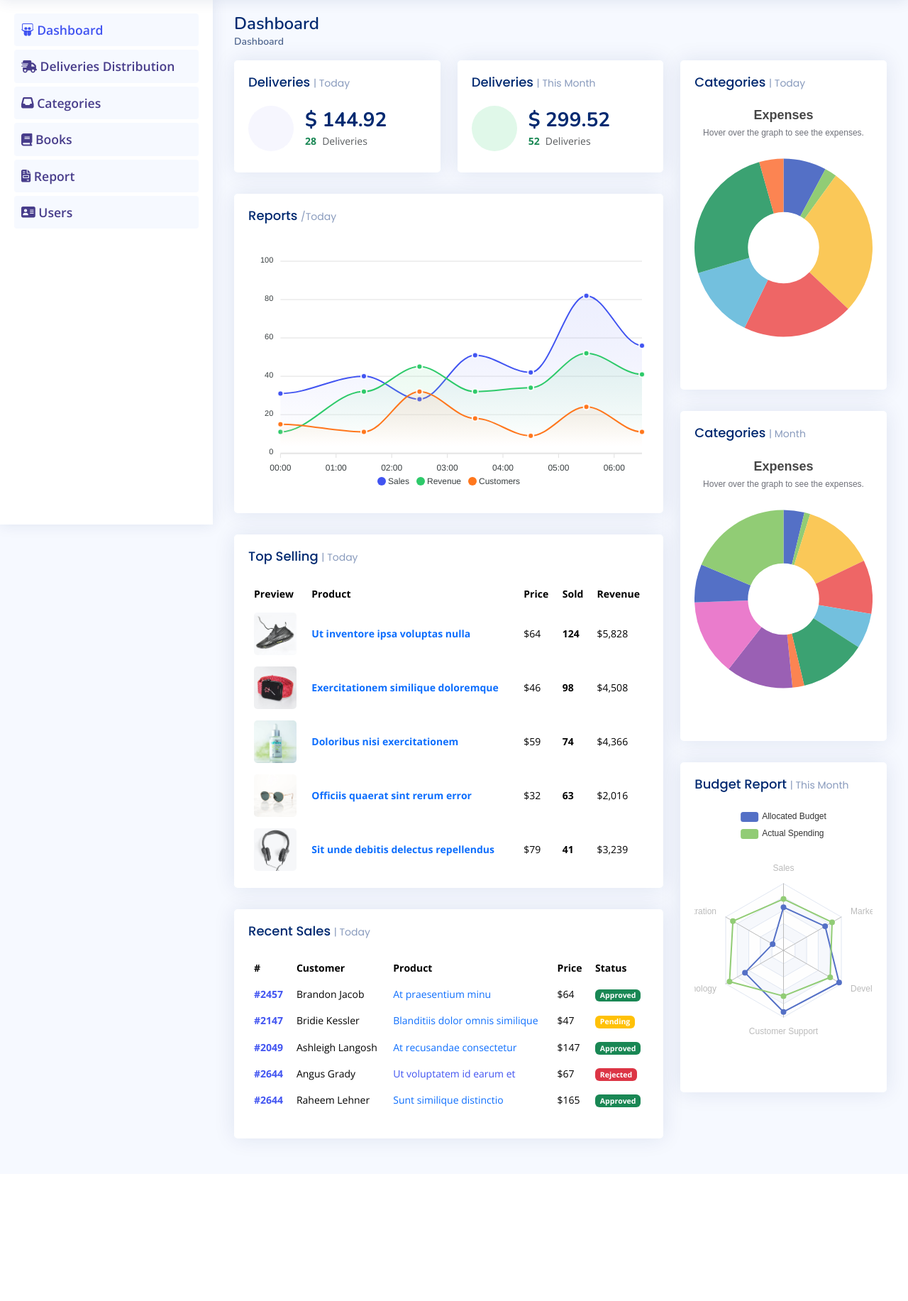
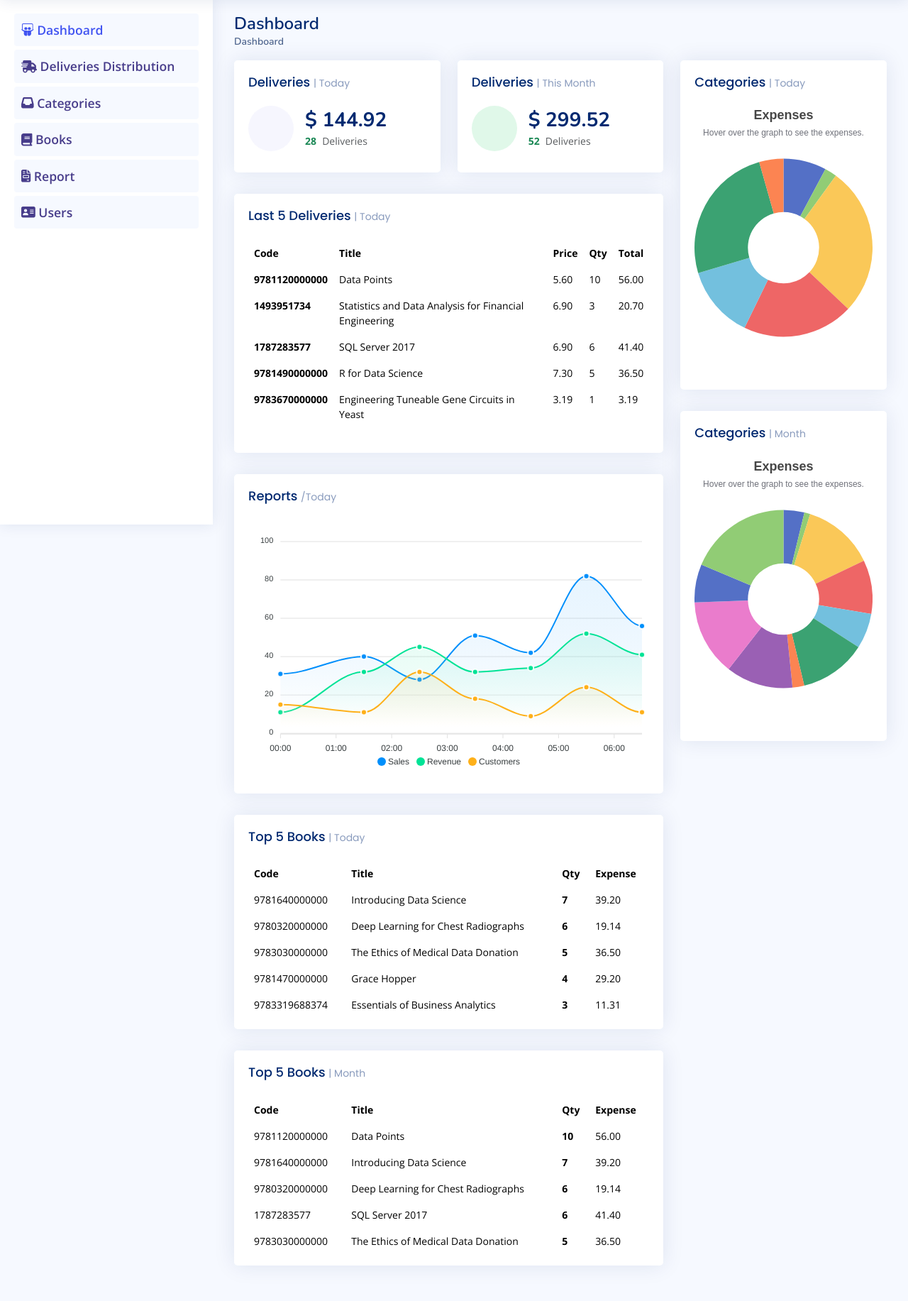
Before and after one commit to JuanRamonVarela/tracker, a Django app: page / in a window 1280 px wide. Shown: the part 61-1894 px from the top of the page at 71% size. Before the commit the page ends 1680 px from the top, so only its background shows below. Run offline with Django 4.2, Linux system fonts and the light colour scheme; a user stored in the database is signed in; data comes from the database, SQL or seed files in the repository; some libraries are stand-ins or nearby versions.

Commit message:
Last 5 top today and month added. Laste 5 Deliveries added. All this changes are from dashboar

```diff
--- a/templates/index.html
+++ b/templates/index.html
@@ -65,6 +65,40 @@
               </div>
             </div><!-- End Revenue Card -->
 
+            <!-- Recent Sales -->
+            <div class="col-12">
+              <div class="card recent-sales overflow-auto">
+                <div class="card-body">
+                  <h5 class="card-title">Last 5 Deliveries <span>| Today</span></h5>
+
+                  <table class="table table-borderless datatable">
+                    <thead>
+                      <tr>
+                        <th scope="col">Code</th>
+                        <th scope="col">Title</th>
+                        <th scope="col">Price</th>
+                        <th scope="col">Qty</th>
+                        <th scope="col">Total</th>
+                      </tr>
+                    </thead>
+                    <tbody>
+                      {% for item in last %}
+                      <tr>
+                        <th scope="row">{{item.book.book_code}}</th>
+                        <td>{{item.book.title}}</td>
+                        <td>{{item.unit_price}}</td>
+                        <td>{{item.qty}}</td>
+                        <td>{{item.total}}</td>
+                      </tr>
+                      {% endfor %}
+                    </tbody>
+                  </table>
+
+                </div>
+
+              </div>
+            </div><!-- End Recent Sales -->
+
             <!-- Reports -->
             <div class="col-12">
               <div class="card">
@@ -98,7 +132,7 @@
                         markers: {
                           size: 4
                         },
-                        colors: ['#4154f1', '#2eca6a', '#ff771d'],
+                        // colors: ['#4154f1', '#2eca6a', '#ff771d'],
                         fill: {
                           type: "gradient",
                           gradient: {
@@ -139,122 +173,77 @@
               <div class="card top-selling overflow-auto">
 
                 <div class="card-body pb-0">
-                  <h5 class="card-title">Top Selling <span>| Today</span></h5>
-
+                  <h5 class="card-title">Top 5 Books <span>| Today</span></h5>
+                  {% if top_today.no_info%}
+                  <h3>{{top_today.no_info}}</h3>
+                  {% else %}
                   <table class="table table-borderless">
                     <thead>
                       <tr>
-                        <th scope="col">Preview</th>
-                        <th scope="col">Product</th>
-                        <th scope="col">Price</th>
-                        <th scope="col">Sold</th>
-                        <th scope="col">Revenue</th>
+                        <th scope="col">Code</th>
+                        <th scope="col">Title</th>
+                        <th scope="col">Qty</th>
+                        <th scope="col">Expense</th>
                       </tr>
                     </thead>
                     <tbody>
+                      {% for top in top_today %}
                       <tr>
-                        <th scope="row"><a href="#"><img src="{% static '/img/product-1.jpg' %}" alt=""></a></th>
-                        <td><a href="#" class="text-primary fw-bold">Ut inventore ipsa voluptas nulla</a></td>
-                        <td>$64</td>
-                        <td class="fw-bold">124</td>
-                        <td>$5,828</td>
+                        <td>
+                          {{top.code}}
+                        </td>
+                        <td>{{top.title}}</td>
+                        <td class="fw-bold">{{top.qty}}</td>
+                        <td>{{top.total|floatformat:2}}</td>
                       </tr>
-                      <tr>
-                        <th scope="row"><a href="#"><img src="{% static '/img/product-2.jpg' %}" alt=""></a></th>
-                        <td><a href="#" class="text-primary fw-bold">Exercitationem similique doloremque</a></td>
-                        <td>$46</td>
-                        <td class="fw-bold">98</td>
-                        <td>$4,508</td>
-                      </tr>
-                      <tr>
-                        <th scope="row"><a href="#"><img src="{% static '/img/product-3.jpg' %}" alt=""></a></th>
-                        <td><a href="#" class="text-primary fw-bold">Doloribus nisi exercitationem</a></td>
-                        <td>$59</td>
-                        <td class="fw-bold">74</td>
-                        <td>$4,366</td>
-                      </tr>
-                      <tr>
-                        <th scope="row"><a href="#"><img src="{% static '/img/product-4.jpg' %}" alt=""></a></th>
-                        <td><a href="#" class="text-primary fw-bold">Officiis quaerat sint rerum error</a></td>
-                        <td>$32</td>
-                        <td class="fw-bold">63</td>
-                        <td>$2,016</td>
-                      </tr>
-                      <tr>
-                        <th scope="row"><a href="#"><img src="{% static '/img/product-5.jpg' %}" alt=""></a></th>
-                        <td><a href="#" class="text-primary fw-bold">Sit unde debitis delectus repellendus</a></td>
-                        <td>$79</td>
-                        <td class="fw-bold">41</td>
-                        <td>$3,239</td>
-                      </tr>
+                      {% endfor %}
                     </tbody>
                   </table>
+                  {% endif %}
+                </div>
 
+              </div>
+            </div><!-- End Top Selling -->
+
+            <!-- Top Selling -->
+            <div class="col-12">
+              <div class="card top-selling overflow-auto">
+
+                <div class="card-body pb-0">
+                  <h5 class="card-title">Top 5 Books <span>| Month</span></h5>
+                  {% if top_month.no_info%}
+                  <h3>{{top_month.no_info}}</h3>
+                  {% else %}
+                  <table class="table table-borderless">
+                    <thead>
+                      <tr>
+                        <th scope="col">Code</th>
+                        <th scope="col">Title</th>
+                        <th scope="col">Qty</th>
+                        <th scope="col">Expense</th>
+                      </tr>
+                    </thead>
+                    <tbody>
+                      {% for top in top_month %}
+                      <tr>
+                        <td>
+                          {{top.code}}
+                        </td>
+                        <td>{{top.title}}</td>
+                        <td class="fw-bold">{{top.qty}}</td>
+                        <td>{{top.total|floatformat:2}}</td>
+                      </tr>
+                      {% endfor %}
+                    </tbody>
+                  </table>
+                  {% endif %}
                 </div>
 
               </div>
             </div><!-- End Top Selling -->
 
 
-            <!-- Recent Sales -->
-            <div class="col-12">
-              <div class="card recent-sales overflow-auto">
-                <div class="card-body">
-                  <h5 class="card-title">Recent Sales <span>| Today</span></h5>
 
-                  <table class="table table-borderless datatable">
-                    <thead>
-                      <tr>
-                        <th scope="col">#</th>
-                        <th scope="col">Customer</th>
-                        <th scope="col">Product</th>
-                        <th scope="col">Price</th>
-                        <th scope="col">Status</th>
-                      </tr>
-                    </thead>
-                    <tbody>
-                      <tr>
-                        <th scope="row"><a href="#">#2457</a></th>
-                        <td>Brandon Jacob</td>
-                        <td><a href="#" class="text-primary">At praesentium minu</a></td>
-                        <td>$64</td>
-                        <td><span class="badge bg-success">Approved</span></td>
-                      </tr>
-                      <tr>
-                        <th scope="row"><a href="#">#2147</a></th>
-                        <td>Bridie Kessler</td>
-                        <td><a href="#" class="text-primary">Blanditiis dolor omnis similique</a></td>
-                        <td>$47</td>
-                        <td><span class="badge bg-warning">Pending</span></td>
-                      </tr>
-                      <tr>
-                        <th scope="row"><a href="#">#2049</a></th>
-                        <td>Ashleigh Langosh</td>
-                        <td><a href="#" class="text-primary">At recusandae consectetur</a></td>
-                        <td>$147</td>
-                        <td><span class="badge bg-success">Approved</span></td>
-                      </tr>
-                      <tr>
-                        <th scope="row"><a href="#">#2644</a></th>
-                        <td>Angus Grady</td>
-                        <td><a href="#" class="text-primar">Ut voluptatem id earum et</a></td>
-                        <td>$67</td>
-                        <td><span class="badge bg-danger">Rejected</span></td>
-                      </tr>
-                      <tr>
-                        <th scope="row"><a href="#">#2644</a></th>
-                        <td>Raheem Lehner</td>
-                        <td><a href="#" class="text-primary">Sunt similique distinctio</a></td>
-                        <td>$165</td>
-                        <td><span class="badge bg-success">Approved</span></td>
-                      </tr>
-                    </tbody>
-                  </table>
-
-                </div>
-
-              </div>
-            </div><!-- End Recent Sales -->
 
 
 
@@ -383,19 +372,7 @@
             </div>
           </div><!-- End Website Traffic -->
           <!-- Budget Report -->
-          <div class="card">
-            <div class="filter">
-              <a class="icon" href="#" data-bs-toggle="dropdown"><i class="bi bi-three-dots"></i></a>
-              <ul class="dropdown-menu dropdown-menu-end dropdown-menu-arrow">
-                <li class="dropdown-header text-start">
-                  <h6>Filter</h6>
-                </li>
-
-                <li><a class="dropdown-item" href="#">Today</a></li>
-                <li><a class="dropdown-item" href="#">This Month</a></li>
-                <li><a class="dropdown-item" href="#">This Year</a></li>
-              </ul>
-            </div>
+          <!-- <div class="card">
 
             <div class="card-body pb-0">
               <h5 class="card-title">Budget Report <span>| This Month</span></h5>
@@ -454,7 +431,7 @@
               </script>
 
             </div>
-          </div><!-- End Budget Report -->
+          </div>End Budget Report -->
 
 
 
--- a/tracker/views.py
+++ b/tracker/views.py
@@ -5,7 +5,7 @@ from django.contrib.auth.forms import UserCreationForm, AuthenticationForm
 from django.contrib.auth.decorators import login_required
 from .models import Categories, Books, Delivery, DeliveryProspect
 from datetime import date
-from django.db.models import Sum, DecimalField, OuterRef, Subquery
+from django.db.models import Sum, DecimalField, IntegerField, OuterRef, Subquery
 # Create your views here.
 
 @login_required
@@ -21,19 +21,70 @@ def index(request):
 
     # prepare a subquery to get categories name
     cat_subquery=Categories.objects.filter(id=OuterRef('category_id')).values('category')
+     # get total and cateries name by today
     chart_today=Delivery.objects.filter(date=today).values('category').annotate(
     total=Sum(('total'), output_field=DecimalField()),
-    # get total and cateries name by today
     category_name=Subquery(cat_subquery))
     # get total and cateries name by month
     chart_month=Delivery.objects.filter(date__month=month).values('category').annotate(
     total=Sum(('total'), output_field=DecimalField()),
     category_name=Subquery(cat_subquery))
 
-    print(chart_today)
-    #print(deliveries_today)
+    #Report month categories line
+
+    # top books today
+    book_subquery=Books.objects.filter(id=OuterRef('book_id')).values('title')
+    book_code_subquery=Books.objects.filter(id=OuterRef('book_id')).values('book_code')
+
+    # handling error when records lower than limit
+    def getTopToday(limit):
+        try:
+            top_today=Delivery.objects.filter(date=today).values('book_id').annotate(
+            total=Sum('total', output_field=DecimalField()), qty=Sum('qty', output_field=IntegerField()),
+            title= Subquery(book_subquery), code= Subquery(book_code_subquery)).order_by('-qty')[:limit]
+            return top_today
+        except IndexError:
+            if limit==0:
+                top_today={'no-info':"No information to show"}
+                return top_today
+
+            return None
+
+    limit=5
+    top_today=getTopToday(limit)
+    while(top_today==None):
+        limit=limit-1
+        top_today=getTopToday(limit)
+
+    #funtion to get top 5 at the month
+    def getTopMonth(limit):
+        try:
+            top_month=Delivery.objects.filter(date__month=month).values('book_id').annotate(
+            total=Sum('total', output_field=DecimalField()), qty=Sum('qty', output_field=IntegerField()),
+            title= Subquery(book_subquery), code= Subquery(book_code_subquery)).order_by('-qty')[:limit]
+            return top_month
+        except IndexError:
+            # if limit records 0 no results yet
+            if limit==0:
+                top_month={'no-info':"No information to show"}
+                return top_month
+            # if out of range
+            return None
+    # limit records
+    limit2=5
+    top_month=getTopMonth(limit2)
+    while(top_month==None):
+        limit2=limit2-1
+        top_month=getTopMonth(limit2)
+
+    #get lasts deliveries
+    limit3=5
+    last_deliveries=Delivery.objects.all().order_by('-date','-id')[:limit3]
+    # print(last_deliveries)
+
     return render(request, 'index.html',{'user':request.user, 'data':{'dev_today':deliveries_today,
-    'dev_month':deliveries_month}, 'chart_today':chart_today, 'chart_month':chart_month})
+    'dev_month':deliveries_month}, 'chart_today':chart_today, 'chart_month':chart_month,
+    'top_today':top_today, 'top_month':top_month, "last":last_deliveries})
 
 def validate(field, value):
     # validate no only spaces
```
